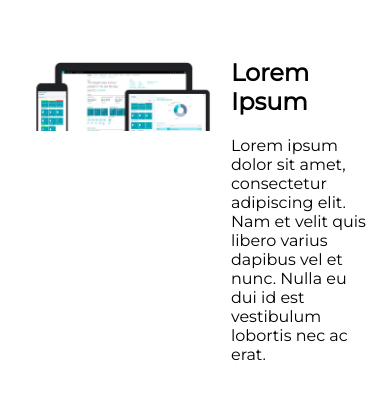
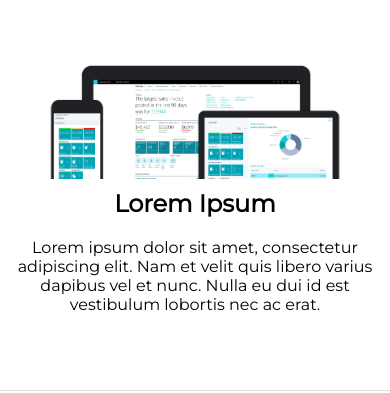
Before and after one commit to JimCannon/responsive-exercise, a plain HTML site: page index.html in a window 390 px wide. Shown: the part 451-844 px from the top of the page. Drawn offline with nearby package versions, Linux system fonts and the light colour scheme.

Commit message:
fixing sections

```diff
--- a/css/style.css
+++ b/css/style.css
@@ -22,7 +22,7 @@
   margin: 0;
 }
 
-/*======== WORK 1 ========*/
+/*======== SECTION ========*/
 
 .work {
   padding: 60px 0;
@@ -53,6 +53,28 @@
   float: left;
 }
 
+.work-title {
+  margin-top: 0px;
+}
+
+@media screen and (max-width: 768px) {
+  .work .content {
+    float: unset;
+    width: unset;
+    text-align: center;
+    margin-top: 10px;
+  }
+}
+
+@media screen and (max-width: 768px) {
+  .work .image-container {
+    float: none;
+    width: unset;
+  }
+}
+
+/*======== WORK 1 ========*/
+/*
 
 .work1  {
   position: relative;
@@ -60,10 +82,6 @@
   height: 400px;
   background-color: white;
 
-}
-
-.work-title {
-  margin-top: 0px;
 }
 
 .work1content {
@@ -92,9 +110,10 @@
 
   }
 }
+*/
 
 /*======== WORK 2 ========*/
-
+/*
 .work2 {
   position: relative;
   width: 100%;
@@ -111,6 +130,7 @@
   color: #000;
   margin-top: 20px;
 }
+*/
 
 /*======== MODAL ========*/
 
```
